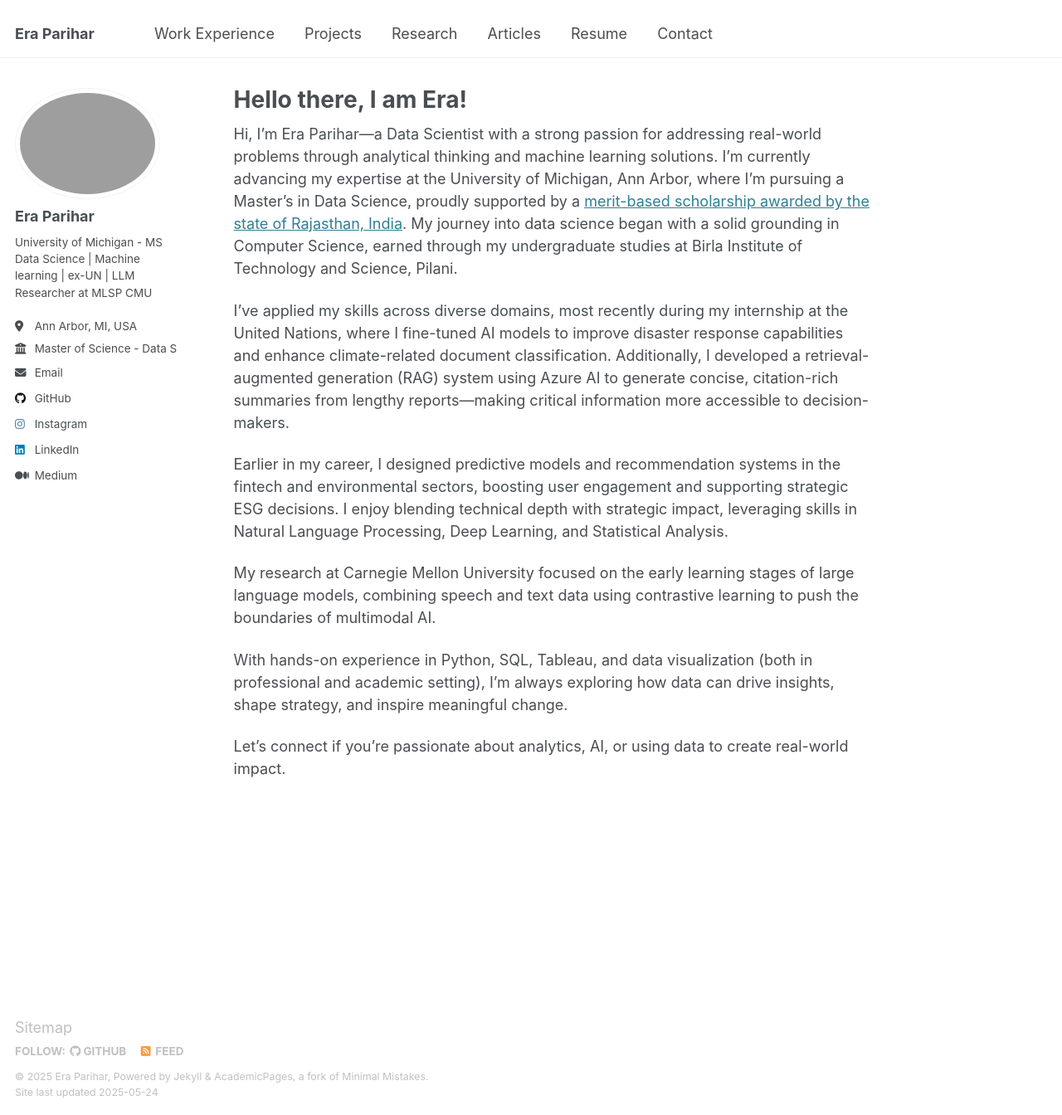
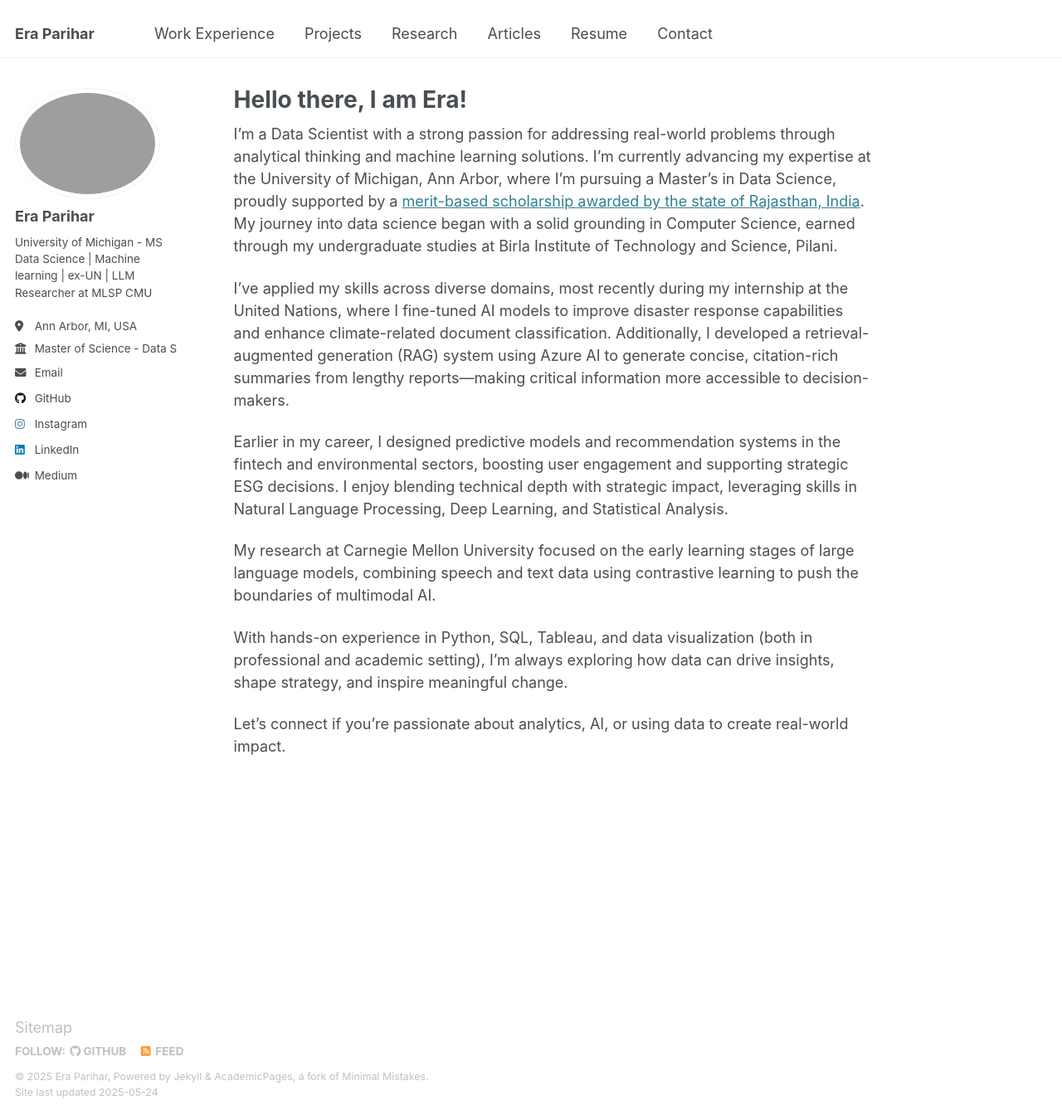
Before and after one commit to erapariharr/erapariharr.github.io, a Jekyll site: the page built from _pages/about.md, in a window 1280 px wide and 1344 px high. Shown: the whole window at 83% size. Built offline with Jekyll 4.4.1, drawn with Linux system fonts in a browser that asks for light colours.

Commit message:
Update about.md

```diff
--- a/_pages/about.md
+++ b/_pages/about.md
@@ -6,7 +6,7 @@ redirect_from:
   - /about/
   - /about.html
 ---
-Hi, I’m Era Parihar—a Data Scientist with a strong passion for addressing real-world problems through analytical thinking and machine learning solutions. I’m currently advancing my expertise at the University of Michigan, Ann Arbor, where I’m pursuing a Master’s in Data Science, proudly supported by a [merit-based scholarship awarded by the state of Rajasthan, India](https://hte.rajasthan.gov.in/dept/dce/uploads/doc/FAQofSVS.pdf). My journey into data science began with a solid grounding in Computer Science, earned through my undergraduate studies at Birla Institute of Technology and Science, Pilani.
+I'm a Data Scientist with a strong passion for addressing real-world problems through analytical thinking and machine learning solutions. I’m currently advancing my expertise at the University of Michigan, Ann Arbor, where I’m pursuing a Master’s in Data Science, proudly supported by a [merit-based scholarship awarded by the state of Rajasthan, India](https://hte.rajasthan.gov.in/dept/dce/uploads/doc/FAQofSVS.pdf). My journey into data science began with a solid grounding in Computer Science, earned through my undergraduate studies at Birla Institute of Technology and Science, Pilani.
 
 I’ve applied my skills across diverse domains, most recently during my internship at the United Nations, where I fine-tuned AI models to improve disaster response capabilities and enhance climate-related document classification. Additionally, I developed a retrieval-augmented generation (RAG) system using Azure AI to generate concise, citation-rich summaries from lengthy reports—making critical information more accessible to decision-makers.
 
```
